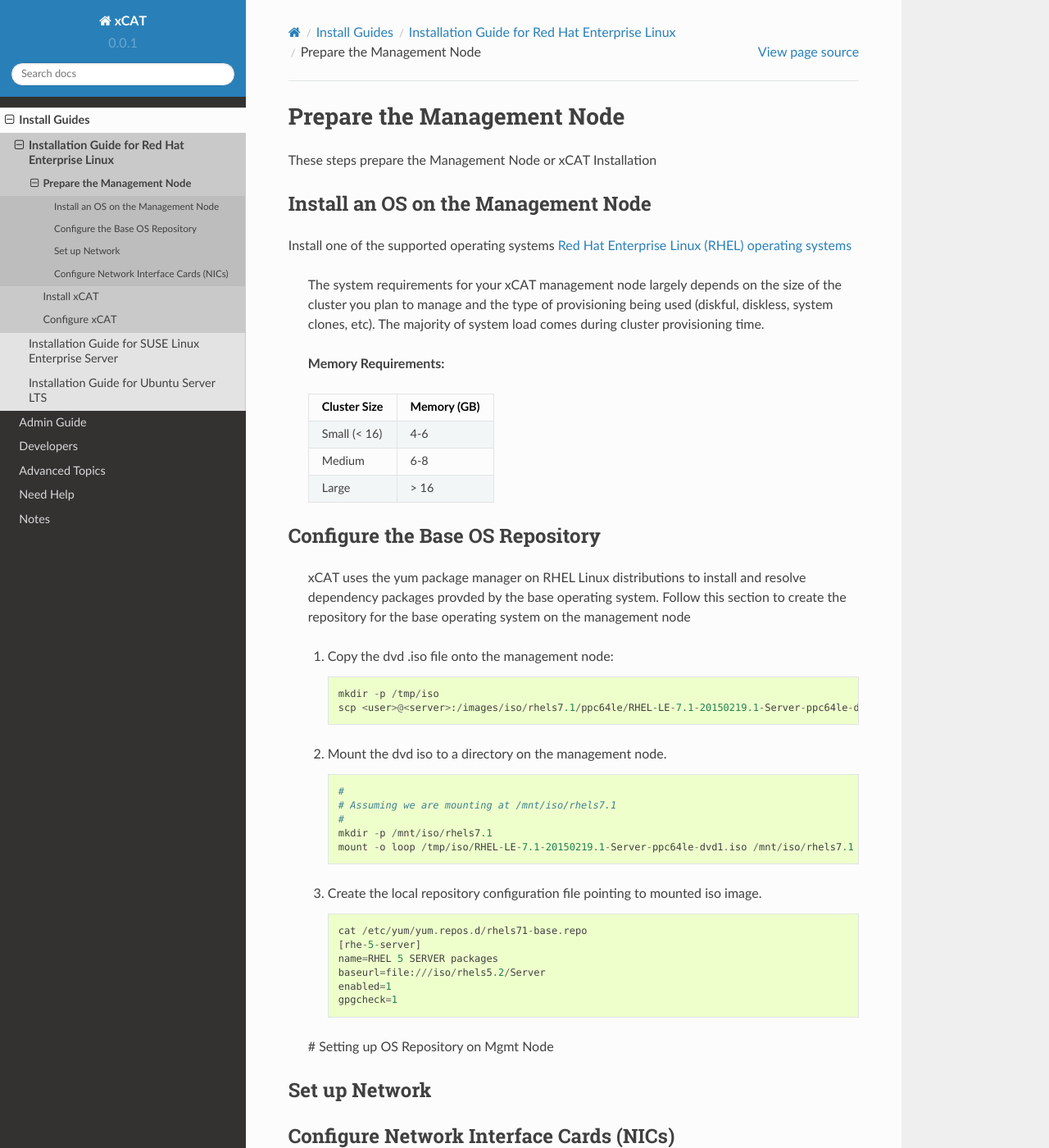
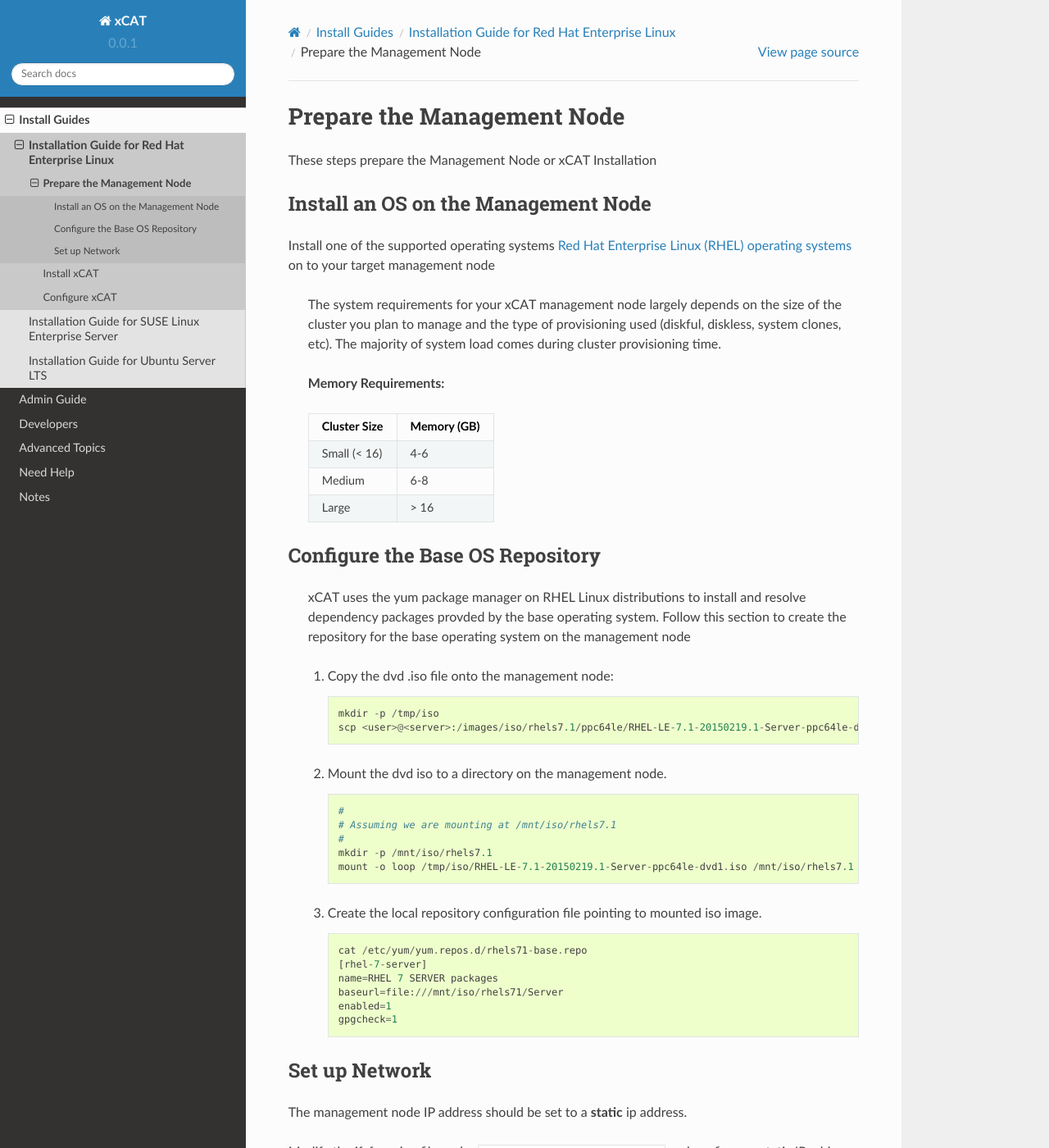
Before and after one commit to junxiawang/xcat-doc, a Sphinx documentation site: the page built from source/guides/install-guides/yum/prepare_mgmt_node.rst, in a window 1280 px wide and 1400 px high. Shown: the whole window at 82% size. Built offline with Sphinx 7.4.7 and the Read the Docs theme 2.0.0, drawn with Linux system fonts in a browser that asks for light colours; pages that are not in the unit, such as notebooks, are missing from menus; some of the changed text lies outside the part shown.

Commit message:
Working on mode of the RHEL install guide, checking in changes

```diff
--- a/source/guides/install-guides/common/install_guide.rst
+++ b/source/guides/install-guides/common/install_guide.rst
@@ -2,7 +2,7 @@
 .. BEGIN_install_os_mgmt_node
 
 
-The system requirements for your xCAT management node largely depends on the size of the cluster you plan to manage and the type of provisioning being used (diskful, diskless, system clones, etc).  The majority of system load comes during cluster provisioning time.
+The system requirements for your xCAT management node largely depends on the size of the cluster you plan to manage and the type of provisioning used (diskful, diskless, system clones, etc).  The majority of system load comes during cluster provisioning time.
 
 **Memory Requirements:**
 
--- a/source/guides/install-guides/yum/prepare_mgmt_node.rst
+++ b/source/guides/install-guides/yum/prepare_mgmt_node.rst
@@ -6,7 +6,7 @@
 Install an OS on the Management Node
 ------------------------------------
 
-Install one of the supported operating systems :ref:`rhels-os-support-label`
+Install one of the supported operating systems :ref:`rhels-os-support-label` on to your target management node
 
   .. include:: ../common/install_guide.rst
      :start-after: BEGIN_install_os_mgmt_node
@@ -23,8 +23,6 @@
 Set up Network
 --------------
 
-Configure Network Interface Cards (NICs)
-----------------------------------------
+The management node IP address should be set to a **static** ip address.
 
-* Install the Management Node OS
-* Supported OS and Hardware
+Modify the ifcfg-<nic> file under ``/etc/sysconfig/network-scripts`` and configure a static IP address.
--- a/source/guides/install-guides/yum/yum_common.rst
+++ b/source/guides/install-guides/yum/yum_common.rst
@@ -18,15 +18,12 @@
 #. Create the local repository configuration file pointing to mounted iso image. ::
 
      cat /etc/yum/yum.repos.d/rhels71-base.repo
-     [rhe-5-server]
-     name=RHEL 5 SERVER packages
-     baseurl=file:///iso/rhels5.2/Server
+     [rhel-7-server]
+     name=RHEL 7 SERVER packages
+     baseurl=file:///mnt/iso/rhels71/Server
      enabled=1
      gpgcheck=1
 
-
-
-# Setting up OS Repository on Mgmt Node
 
 .. END_configure_base_os_repository
 
```
Also changed, not shown: source/guides/install-guides/yum/install_xcat.rst (+56 -22 lines).
